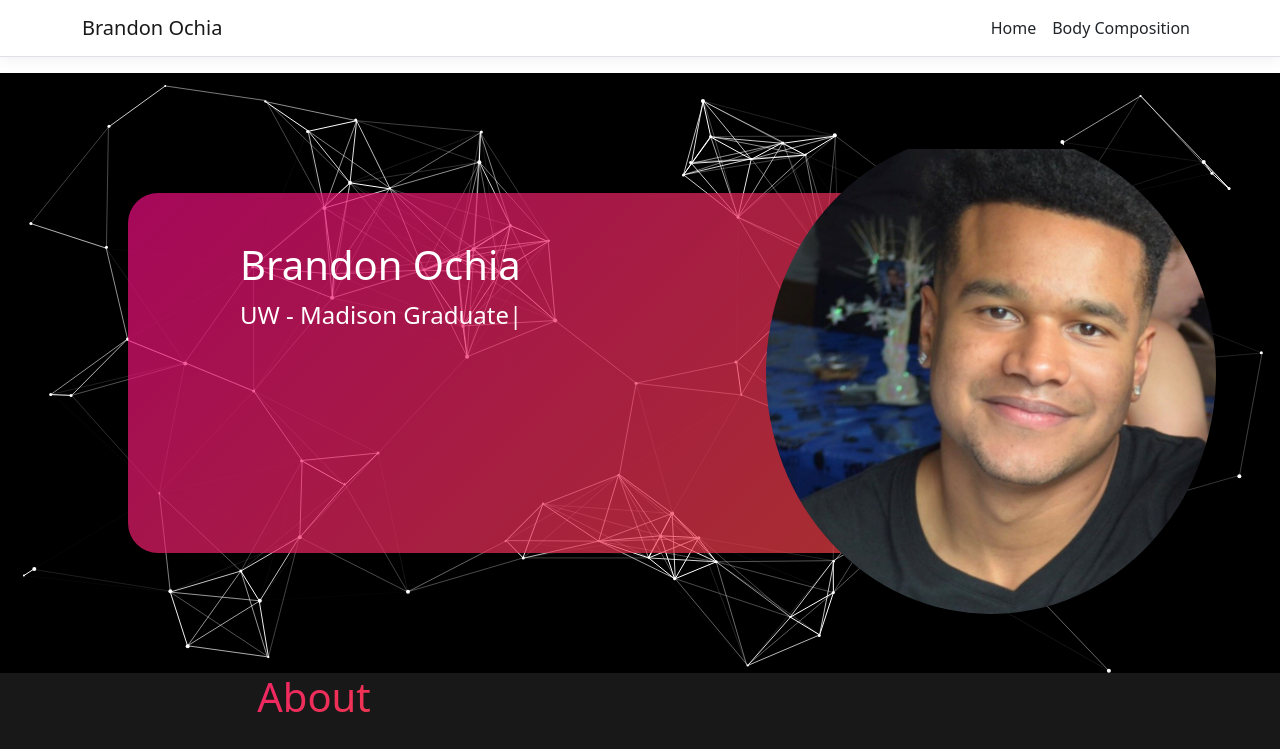
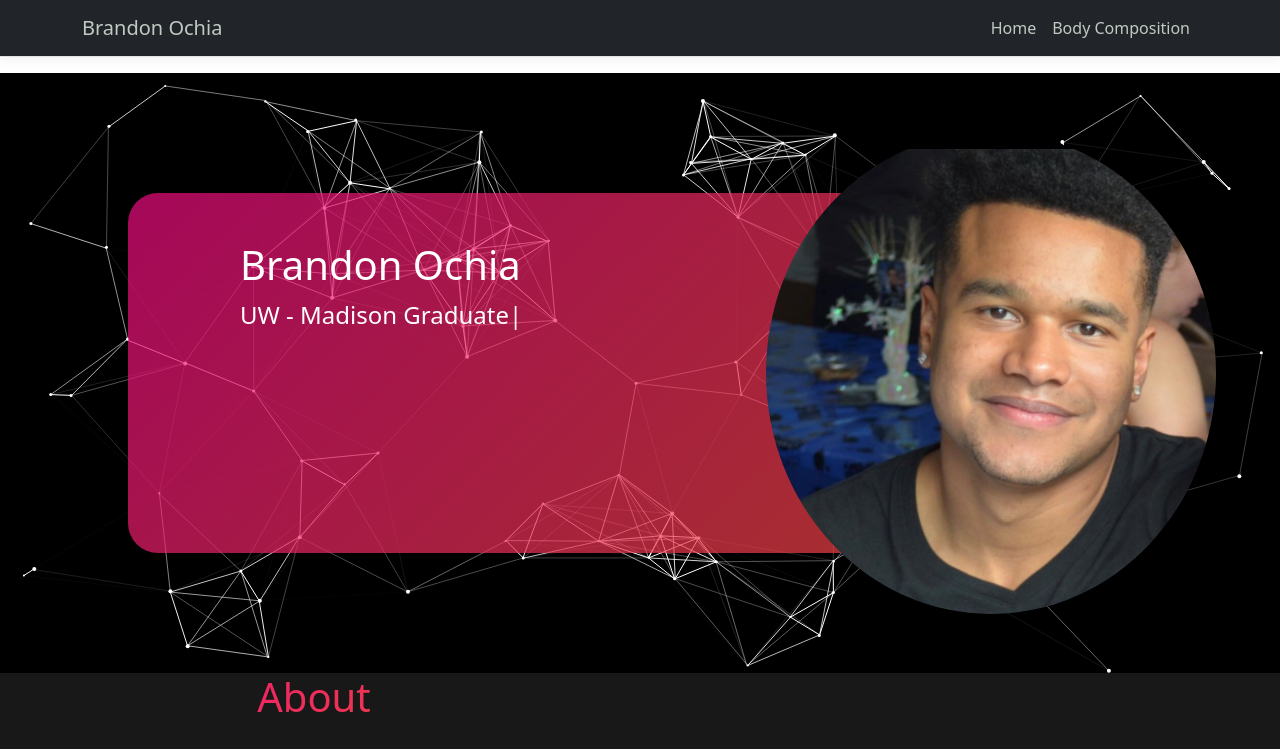
Before and after one commit to bochia/BrandonOchiaDotCom, a React (Create React App) app in the folder brandonochiadotcom.spa/: page / in a window 1280 px wide. Shown: the top 749 px of the page. Built offline with nearby package versions, Linux system fonts and the light colour scheme.

Commit message:
Update nav bar colors.

```diff
--- a/brandonochiadotcom.spa/src/components/NavMenu.css
+++ b/brandonochiadotcom.spa/src/components/NavMenu.css
@@ -1,3 +1,7 @@
+:root {
+    --accentTextColor: #ec0b80;
+}
+
 a.navbar-brand {
   white-space: normal;
   text-align: center;
@@ -16,3 +20,19 @@ html {
 .box-shadow {
   box-shadow: 0 .25rem .75rem rgba(0, 0, 0, .05);
 }
+
+.navBarBackgroundColor {
+    background-color: #212529;
+}
+
+.navBarTextColor {
+    color: #c1cac2;
+}
+
+    .navBarTextColor:hover {
+        color: var(--accentTextColor);
+    }
+
+    .navBarTextColor:focus {
+        color: var(--accentTextColor);
+    }
--- a/brandonochiadotcom.spa/src/components/NavMenu.js
+++ b/brandonochiadotcom.spa/src/components/NavMenu.js
@@ -6,7 +6,7 @@ import './NavMenu.css';
 export class NavMenu extends Component {
     static displayName = NavMenu.name;
 
-  constructor (props) {
+    constructor(props) {
         super(props);
 
         this.toggleNavbar = this.toggleNavbar.bind(this);
@@ -15,7 +15,7 @@ export class NavMenu extends Component {
         };
     }
 
-  toggleNavbar () {
+    toggleNavbar() {
         this.setState({
             collapsed: !this.state.collapsed
         });
@@ -24,16 +24,16 @@ export class NavMenu extends Component {
     render() {
         return (
             <header>
-        <Navbar className="navbar-expand-sm navbar-toggleable-sm ng-white border-bottom box-shadow mb-3" container light>
-          <NavbarBrand tag={Link} to="/">Brandon Ochia</NavbarBrand>
+                <Navbar className="navbar-expand-sm navbar-toggleable-sm ng-white border-bottom box-shadow mb-3 navBarBackgroundColor" container light>
+                    <NavbarBrand tag={Link} to="/" className="navBarTextColor">Brandon Ochia</NavbarBrand>
                     <NavbarToggler onClick={this.toggleNavbar} className="mr-2" />
                     <Collapse className="d-sm-inline-flex flex-sm-row-reverse" isOpen={!this.state.collapsed} navbar>
                         <ul className="navbar-nav flex-grow">
                             <NavItem>
-                <NavLink tag={Link} className="text-dark" to="/">Home</NavLink>
+                                <NavLink tag={Link} className="navBarTextColor" to="/">Home</NavLink>
                             </NavItem>
                             <NavItem>
-                            <NavLink tag={Link} className="text-dark" to="/bodyComposition">Body Composition</NavLink>
+                                <NavLink tag={Link} className="navBarTextColor" to="/bodyComposition">Body Composition</NavLink>
                             </NavItem>
                         </ul>
                     </Collapse>
```
Lines whose indentation alone changed are shown as unchanged.
